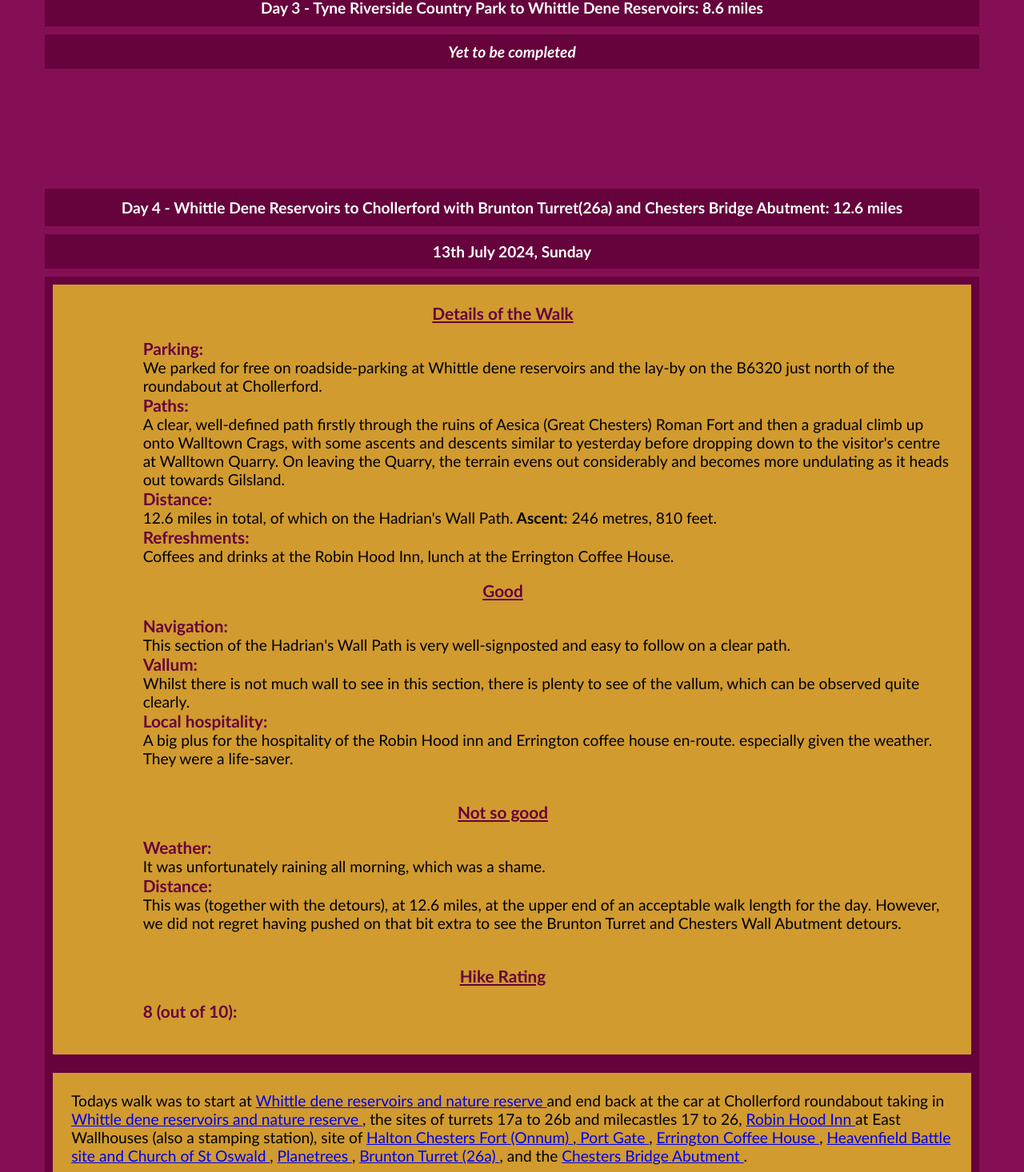
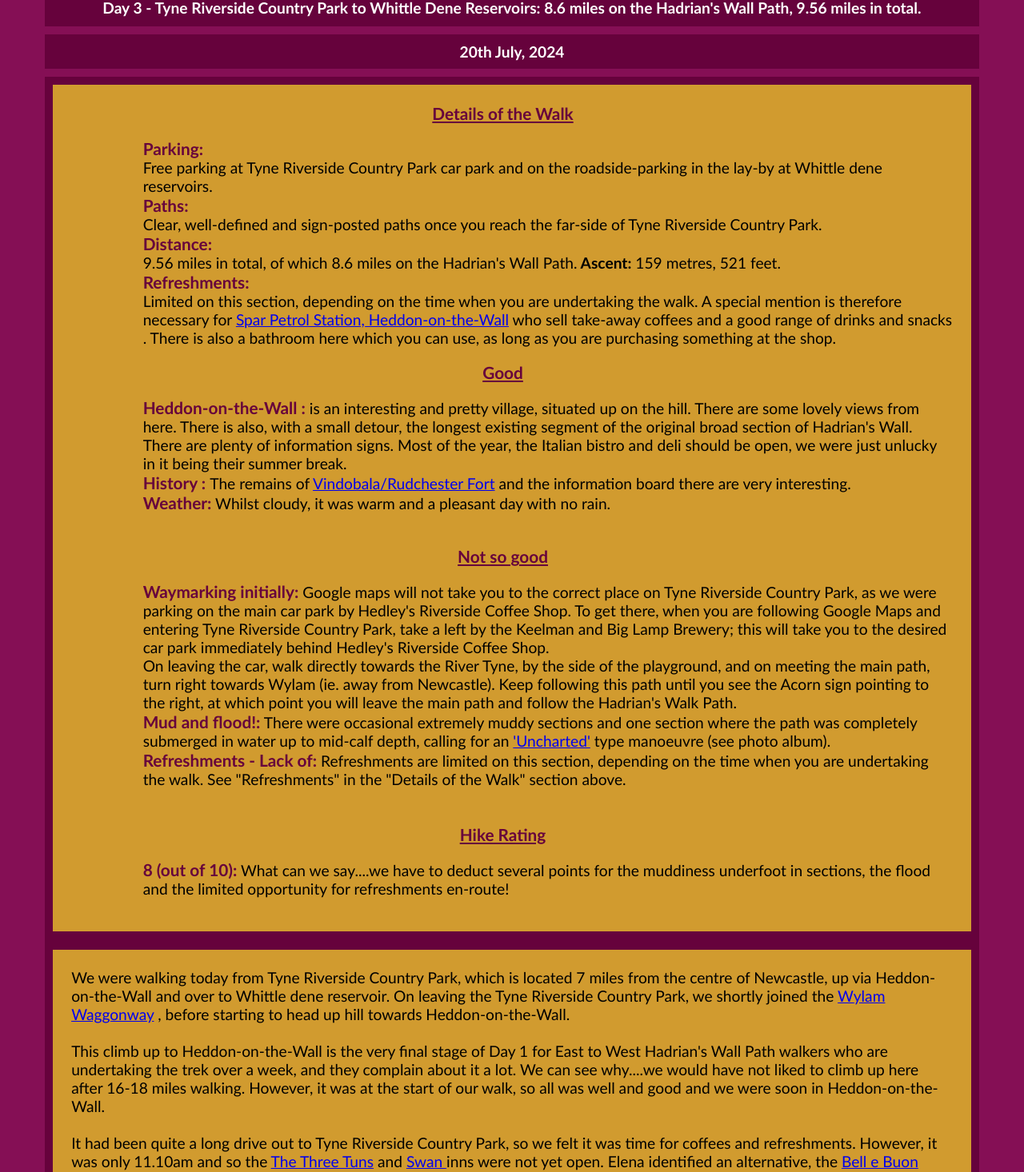
Before and after one commit to JillThomas799/thomasfamilyblog-2024-2025git, a React (Create React App) app: page /hwp2024 in a window 1280 px wide. Shown: the part 5273-6739 px from the top of the page at 80% size. Built offline with nearby package versions, Linux system fonts and the light colour scheme.

Commit message:
Addition 20th July blog, edits Elena bio

```diff
--- a/src/Bio_Elena.css
+++ b/src/Bio_Elena.css
@@ -83,6 +83,7 @@ img:hover{
 
 .Likes li, .Dislikes li, .Surprisingfacts li, .FavouriteBooks li, .FavouriteMusic li{
   padding:10px;
+  text-align:center;
 }
 
 
--- a/src/Hwp2024.js
+++ b/src/Hwp2024.js
@@ -11,6 +11,7 @@ import HousesteadsCawfieldQuarry from "./imagesresized/HousesteadsCawfieldQuarry
 import ThirlwallElena1 from "./imagesresized/ThirlwallElena1.jpg";
 import WhittleChollerford from "./imagesresized/WhittleChollerford.jpg";
 import RomanArmyMuseumT from "./imagesresized/RomanArmyMuseumT.jpg";
+import HeddonItalianClosed2Text from "./imagesresized/HeddonItalianClosed2Text.jpg";
 
 
 
@@ -108,7 +109,7 @@ export default function Hwp2024() {
             <ul className="hwpIntroList">
             <li><strong className="titles">8 (out of 10):</strong> Better walk than expected so don't let some people's complaints about its urban setting on line put you off.
             It is walking on firm surfaces all the way though. Many people walk this section combining 3 segments known as 1a, 1b and 1c, from Wallsend to Heddon-on-the-Wall, but we would advise against this if possible
-            as there is so much to do, see and learn that undertaking so much in one day does not allow to spend time in the sites and museums. Also we would not advise walking on firm
+            as there is so much to do, to see and to learn that undertaking so much in one day does not allow for time to be spent in the sites and museums. Also we would not advise walking on firm
             surfaces for such a distance.</li>
             </ul>
             </div>    {/* Closing tag ComponentWalkDetails Class*/ }
@@ -128,14 +129,14 @@ export default function Hwp2024() {
             <br />
             The Hadrian's Wall Path starts at Wallsend, and on disembarking at Wallsend metro station, it is a well-signed posted and short (3 minute) walk to
             <Link to="https://segedunumromanfort.org.uk/" target="_blank" title="Click here to discover more about Segedunum Fort"> Segedunum Roman Fort. </Link>
-            Entry was half-price as the 3rd floor of the museum and also the reconstructed bath house were currently closed awaiting repairs to flooding damage.
+            Entry was half-price as the 3rd floor of the museum and also the reconstructed bath house were currently closed, awaiting repairs to flooding damage.
             These are due to be completed by the end of August as this <Link to ="https://www.bbc.com/news/articles/cndd2wppy3xo" target="_blank" title="Click here to open the article"> recent BBC article</Link> explains, so in no way let this put you off
             visiting as this is still an excellent, informative museum and site and there are some amazing views from the viewing tower. Our intention is to have a further visit
             when the repairs are complete.
             <br />
             <br />
             From there, we went on to join the Hadrian's Wall Path which, for the first 12 miles runs not along the original line of Hadrian's Wall
-            but along the route 72 cycle and pedestrian way alongside the River Tyne. This path is much pleasanter than might be imagined, despite
+            but along the route 72 cycle and pedestrian way along the Northern bank of the River Tyne. This path is much pleasanter than might be imagined, despite
             it being through quite an urban area. It is also a cycle path, so you just need to keep a look out for cyclists to let them past. Our favourite
             section was when we dropped down to be right beside the River Tyne. The Ropery formed a good spot for a packed lunch as there was a bench to
             sit on.
@@ -172,21 +173,110 @@ export default function Hwp2024() {
       </div>
 
       <div className="datenewsDivHwp">
-            <section className="newsheaderHwp"><strong>Day 3 - Tyne Riverside Country Park to Whittle Dene Reservoirs: 8.6 miles</strong></section>
-            <section className="dateHwp"><em>Yet to be completed</em></section>
+            <section className="newsheaderHwp"><strong>Day 3 - Tyne Riverside Country Park to Whittle Dene Reservoirs: 8.6 miles on the Hadrian's Wall Path, 9.56 miles in total.</strong></section>
+            <section className="dateHwp">20th July, 2024</section>
+
+            <div className="newsHwp">
+             <div className="componentWalkDetails">
+            <strong className="headTitles">Details of the Walk </strong>
+            <ul className="hwpIntroList">
+                <li><strong className="titles">Parking:</strong><br />Free parking at Tyne Riverside Country Park car park and on the roadside-parking in the lay-by at Whittle dene reservoirs.</li>
+                <li><strong className="titles">Paths: </strong><br />Clear, well-defined and sign-posted paths once you reach the far-side of Tyne Riverside Country Park.</li>
+                <li><strong className="titles">Distance:</strong><br /> 9.56 miles in total, of which 8.6 miles on the Hadrian's Wall Path.<strong>  Ascent:</strong>  159 metres, 521 feet.  </li>
+                <li><strong className="titles">Refreshments:</strong><br />Limited on this section, depending on the time when you are undertaking the walk. A special mention is therefore necessary
+                for <Link to="https://www.spar.co.uk/store-locator/hal22784-spar-heddon" target="_blank">Spar Petrol Station, Heddon-on-the-Wall</Link> who sell take-away coffees and a
+                good range of drinks and snacks . There is also a bathroom here which you can use, as long as you are purchasing something at the shop. </li>
+                </ul>
+
+            <strong className="headTitles">Good</strong>
+            <ul className="hwpIntroList">
+              <div className="listItemsAlign">
+                <li><strong className="titles">Heddon-on-the-Wall : </strong> is an interesting and pretty village, situated up on the hill. There are some lovely
+                views from here. There is also, with a small detour, the longest existing segment of the original broad section of Hadrian's Wall. There are plenty of information signs.
+                Most of the year, the Italian bistro and deli should be open, we were just unlucky in it being their summer break.<br /></li>
+                <li><strong className="titles">History : </strong> The remains of <Link to="https://rudchester.org/fort.html" target="_blank" title="Click here to discover more
+                about Vindobala/Rudchester Fort"> Vindobala/Rudchester Fort</Link> and the information board there are very interesting. <br /></li>
+                <li><strong className="titles">Weather:</strong> Whilst cloudy, it was warm and a pleasant day with no rain. <br /></li>
+                </div>
+                </ul>
+                <br />
+            <strong className="headTitles">Not so good</strong>
+            <ul className="hwpIntroList">
+                <li><strong className="titles">Waymarking initially: </strong>Google maps will not take you to the correct place on Tyne Riverside Country Park, as we were
+                parking on the main car park by Hedley's Riverside Coffee Shop. To get there, when you are following Google Maps and
+                entering Tyne Riverside Country Park, take a left by the Keelman and Big Lamp Brewery; this will take you to the desired car park immediately
+                behind Hedley's Riverside Coffee Shop. <br /> On leaving the car, walk directly towards the River Tyne, by the side of the playground,
+                and on meeting the main path, turn right towards Wylam (ie. away from Newcastle). Keep following this path until you see the Acorn sign pointing to the
+                right, at which point you will leave the main path and follow the Hadrian's Walk Path. </li>
+                <li><strong className="titles">Mud and flood!:</strong> There were occasional extremely muddy sections and one section where the path was completely submerged
+                in water up to mid-calf depth, calling for an <Link to="https://en.wikipedia.org/wiki/Uncharted_4:_A_Thief%27s_End" target="_blank">'Uncharted'</Link> type manoeuvre (see photo album). <br /> </li>
+                <li><strong className="titles">Refreshments - Lack of:</strong> Refreshments are limited on this section, depending on the time when you are undertaking the walk. See "Refreshments" in the "Details of the Walk" section above. <br /> </li>
+                <li><strong className="titles"></strong><br /> </li>
+                </ul>
+            <strong className="headTitles">Hike Rating</strong>
+            <ul className="hwpIntroList">
+            <li><strong className="titles">8 (out of 10):</strong> What can we say....we have to deduct several points for the muddiness underfoot in sections, the flood and the limited opportunity for
+            refreshments en-route!</li>
+            </ul>
+            </div>    {/* Closing tag ComponentWalkDetails Class*/ }
+            <br />
+            <div className="hwpDailyNarrative">
+            We were walking today from Tyne Riverside Country Park, which is located 7 miles from the centre of Newcastle, up via Heddon-on-the-Wall and over to Whittle dene reservoir.
+            On leaving the Tyne Riverside Country Park, we shortly joined the <Link to="https://co-curate.ncl.ac.uk/wylam-wagonway/" target="_blank">  Wylam Waggonway
+            </Link> , before starting to head up hill towards Heddon-on-the-Wall.
+            <br />
+            <br />
+            This climb up to Heddon-on-the-Wall is the very final stage of Day 1 for East to West Hadrian's Wall Path walkers who are undertaking the
+            trek over a week, and they complain about it a lot. We can see why....we would have not liked to climb up here after 16-18 miles walking. However, it was at the start of our walk, so all was well
+            and good and we were soon in Heddon-on-the-Wall.
+            <br />
+            <br />
+            It had been quite a long drive out to Tyne Riverside Country Park, so we felt it was time for coffees and refreshments. However, it was only 11.10am
+            and so the <Link to="https://www.facebook.com/THREETUNSHEDDON/?_rdr" target="_blank">The Three Tuns</Link> and <Link to="https://www.vintageinn.co.uk/restaurants/north-east/swan-at-heddon?utm_source=google&utm_medium=organic&utm_campaign=gmb-homepage#/"
+            target="_blank"> Swan </Link> inns were not yet open. Elena identified an alternative, the <Link to="https://www.tripadvisor.co.uk/Restaurant_Review-g1653233-d25194372-Reviews-Bell_E_Buon-Heddon_on_the_Wall_Northumberland_England.html"
+            target="_blank"> Bell e Buon </Link> Italian Bistro and Deli. However, when we arrived it was closed and there was a sign on the door; they were closed for their annual holiday.....
+            After taking a small detour to see the longest remaining segment of the broad (2.9 metre thickness) section of Hadrian's Wall, we were rescued by the <Link to="https://www.spar.co.uk/store-locator/hal22784-spar-heddon" target="_blank"> Spar Petrol Station </Link> where we could buy drinks and snacks and use the bathroom facilities.
+            So five stars to the Spar Petrol Station, Heddon-on-the-Wall!
+            <br />
+            <br />
+            After a short rest, we set on our way again towards the remains of <Link to="https://rudchester.org/fort.html" target="_blank" title="Click here to discover more
+            about Vindobala/Rudchester Fort"> Vindobala/Rudchester Fort</Link> . Then it was on towards Ironsign Farm B and B, which we circumnavigated and headed onwards towards
+            Harlow Hill, some 2.25 miles away. There are some very muddy parts on this segment (see photos). But these soon sank into insignificance, when we came
+            to <em>the great flood</em>, which was located just before Albermale Barracks. This necessitated some very creative thinking, as demonstrated in the photo album.
+            <br />
+            <br />
+            Finally, we were back at Whittle dene Reservoirs and it was time for a well-earned lunch, sitting on the picnic tables by the reservoir. Then it was time to pack our gear back
+            in the car, return to pick up the 2nd car from Tyne Riverside Country Park and to return to <Link to="https://www.tripadvisor.co.uk/ShowUserReviews-g1051961-d1508482-r953594113-The_Errington_Coffee_House-Corbridge_Northumberland_England.html"
+            target="_blank" title="Click here to discover more about the Errington Coffee House"> Errington Coffee House </Link> for some coffees and home-baked cakes.
+            <br />
+            <br />
+            Join us on our 3rd day of the Hadrian's Wall Path by clicking on the album below and following our narrative by clicking on the added comments.
+            </div> {/*Closing tag for hwpDailyNarrative div */}
+            <br />
+            <br />
+          <div className="slideshowHostPhotoHwp">
+          <fig>
+            <Link to="https://photos.app.goo.gl/rnn51hGg2vQVA3tFA" target="_blank">
+            <img className="slideshowentryHwp" src={HeddonItalianClosed2Text} alt="" />
+            </Link>
+          </fig>
+           </div>  {/* Closing div SlideshowHostPhotoHwp */}
+           </div> {/* Closing tag datenewsDivHwp */}
       </div>
+
 
       <div className="datenewsDivHwp">
             <section className="newsheaderHwp"><strong>Day 4 - Whittle Dene Reservoirs to Chollerford with Brunton Turret(26a) and Chesters Bridge Abutment: 12.6 miles</strong></section>
-            <section className="dateHwp">13th July 2024, Sunday</section>
+            <section className="dateHwp">13th July 2024, Saturday</section>
              <div className="newsHwp">
              <div className="componentWalkDetails">
             <strong className="headTitles">Details of the Walk </strong>
             <ul className="hwpIntroList">
                 <li><strong className="titles">Parking:</strong><br />We parked for free on roadside-parking at Whittle dene reservoirs and the
                 lay-by on the B6320 just north of the roundabout at Chollerford.</li>
-                <li><strong className="titles">Paths: </strong><br />A clear, well-defined path firstly through the ruins of Aesica (Great Chesters) Roman Fort and then a gradual climb up onto Walltown Crags, with some ascents and descents similar to yesterday before dropping down to the visitor's centre at Walltown Quarry.
-                On leaving the Quarry, the terrain evens out considerably and becomes more undulating as it heads out towards Gilsland.</li>
+                <li><strong className="titles">Paths: </strong>Clear, well-marked and sign-posted paths along the entire route. There is a requirement to
+                cross the road at several points, where care is needed. This section has the most stiles of any section of the walk.<br />
+                </li>
                 <li><strong className="titles">Distance:</strong><br /> 12.6 miles in total, of which  on the Hadrian's Wall Path.<strong>  Ascent:</strong>  246 metres, 810 feet.  </li>
                 <li><strong className="titles">Refreshments:</strong><br />Coffees and drinks at the Robin Hood Inn, lunch at the Errington Coffee House. </li>
                 </ul>
@@ -505,7 +595,7 @@ export default function Hwp2024() {
       </div>
 
       <div className="datenewsDivHwp">
-            <section className="newsheaderHwp"><strong>Day 7 - Housesteads Roman Fort to Cawfield Quarry - (PS: This is the best day of the walk!)</strong></section>
+            <section className="newsheaderHwp"><strong>Day 7 - Housesteads Roman Fort to Cawfield Quarry (PS. This is the best day of the walk!): 6 miles on the Hadrian's Wall Path, 6.5 miles in total.</strong></section>
             <section className="dateHwp">6th July 2024, Saturday</section>
              <div className="newsHwp">
              <div className="componentWalkDetails">
@@ -581,7 +671,7 @@ export default function Hwp2024() {
 
 
       <div className="datenewsDivHwp">
-            <section className="newsheaderHwp"><strong>Day 8 - Cawfields Quarry to Gilsland</strong></section>
+            <section className="newsheaderHwp"><strong>Day 8 - Cawfields Quarry to Gilsland: 6 miles.</strong></section>
             <section className="dateHwp">7th July 2024, Sunday</section>
              <div className="newsHwp">
              <div className="componentWalkDetails">
--- a/src/July2024.js
+++ b/src/July2024.js
@@ -145,7 +145,7 @@ export default function July2024() {
             <section className="newsheaderJuly"> Stage 7 of our Hadrian's Wall Path Expedition successfully completed</section>
             <br />
             <section className="newsJuly">Today we successfully completed Stage 8 of our Hadrian's Wall Path Expedition, Housesteads Fort to Cawfield Quarry (3e and 4a).
-             All the information about this trip for today and for the remaining stages over the forthcoming weeks and months, please come and join us at our
+             For all the information about this trip for today and for the remaining stages over the forthcoming weeks and months, please come and join us at our
              <Link to="/hwp2024"> Hadrian's Wall Path Expedition page </Link>
             </section>
             </div>
@@ -156,7 +156,7 @@ export default function July2024() {
             <section className="newsheaderJuly"> Stage 8 of our Hadrian's Wall Path Expedition successfully completed</section>
             <br />
             <section className="newsJuly">Today we successfully completed Stage 9 of our Hadrian's Wall Path Expedition, Cawfields Quarry to Gilsland (4b and 4c).
-             All the information about this trip for today and for the remaining stages over the forthcoming weeks and months, please come and join us at our
+             For all the information about this trip for today and for the remaining stages over the forthcoming weeks and months, please come and join us at our
              <Link to="/hwp2024"> Hadrian's Wall Path Expedition page </Link>
             </section>
           </div>
@@ -167,7 +167,7 @@ export default function July2024() {
             <section className="newsheaderJuly"> Stage 4 of our Hadrian's Wall Path Expedition successfully completed</section>
             <br />
             <section className="newsJuly">Today we successfully completed Stage 4 of our Hadrian's Wall Path Expedition, Whittle Dene Reservoirs and Nature Reserve to Chollerford (2c, 2d and 2e).
-            All the information about this trip for today and for the remaining stages over the forthcoming weeks and months, please come and join us at our
+            For all the information about this trip for today and for the remaining stages over the forthcoming weeks and months, please come and join us at our
             <Link to="/hwp2024"> Hadrian's Wall Path Expedition page </Link>
             </section>
           </div>
@@ -179,7 +179,17 @@ export default function July2024() {
             <section className="newsJuly"> We had walked a long way (12.6 miles) on Saturday, 13th July in poor, wet weather. So rather than undertaking another stage
            of our Hadrian's Wall walk on the Sunday, given it was forecast for rain again, we decided it was time for a catch-up day in which we would take the opportunity to visit the
            Roman Army Museum and Vindolanda in a relaxed fashion.
-            All the information about this trip for today and for the remaining stages over the forthcoming weeks and months, please come and join us at our
+            For all the information about this trip for today and for the remaining stages over the forthcoming weeks and months, please come and join us at our
+            <Link to="/hwp2024"> Hadrian's Wall Path Expedition page </Link>
+            </section>
+          </div>
+
+          <div className="datenewsDivJuly">
+            <section className="dateJuly">20th July 2024</section>
+            <section className="newsheaderJuly"> Stage 3 of our Hadrian's Wall Path Expedition successfully completed</section>
+            <br />
+            <section className="newsJuly">Today we successfully completed Stage 3 of our Hadrian's Wall Path Expedition, Tyne Riverside Park to Whittle dene Reservoirs (2a and 2b).
+            For all the information about this trip for today and for the remaining stages over the forthcoming weeks and months, please come and join us at our
             <Link to="/hwp2024"> Hadrian's Wall Path Expedition page </Link>
             </section>
           </div>
```
Also changed, not shown: src/imagesresized/HeddonItalianClosed2.jpg (added), src/imagesresized/HeddonItalianClosed2Text.jpg (added).
